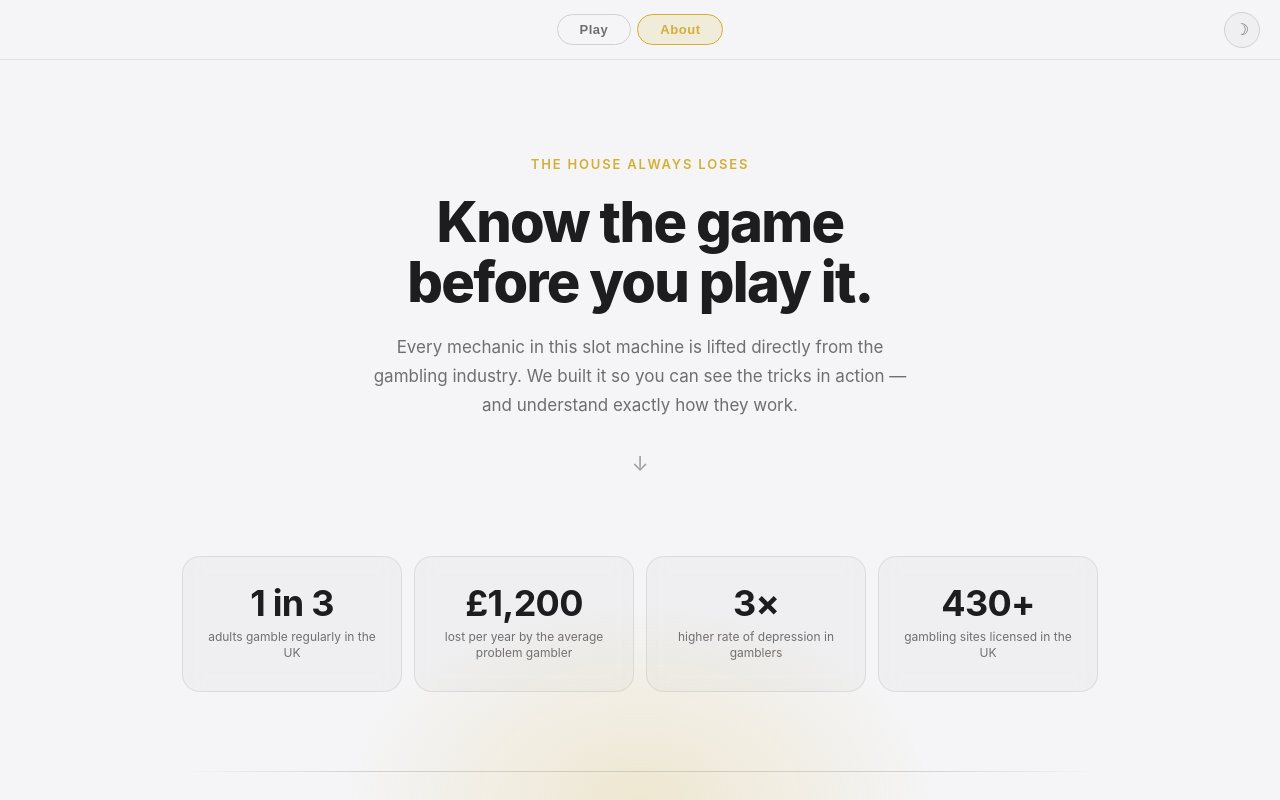
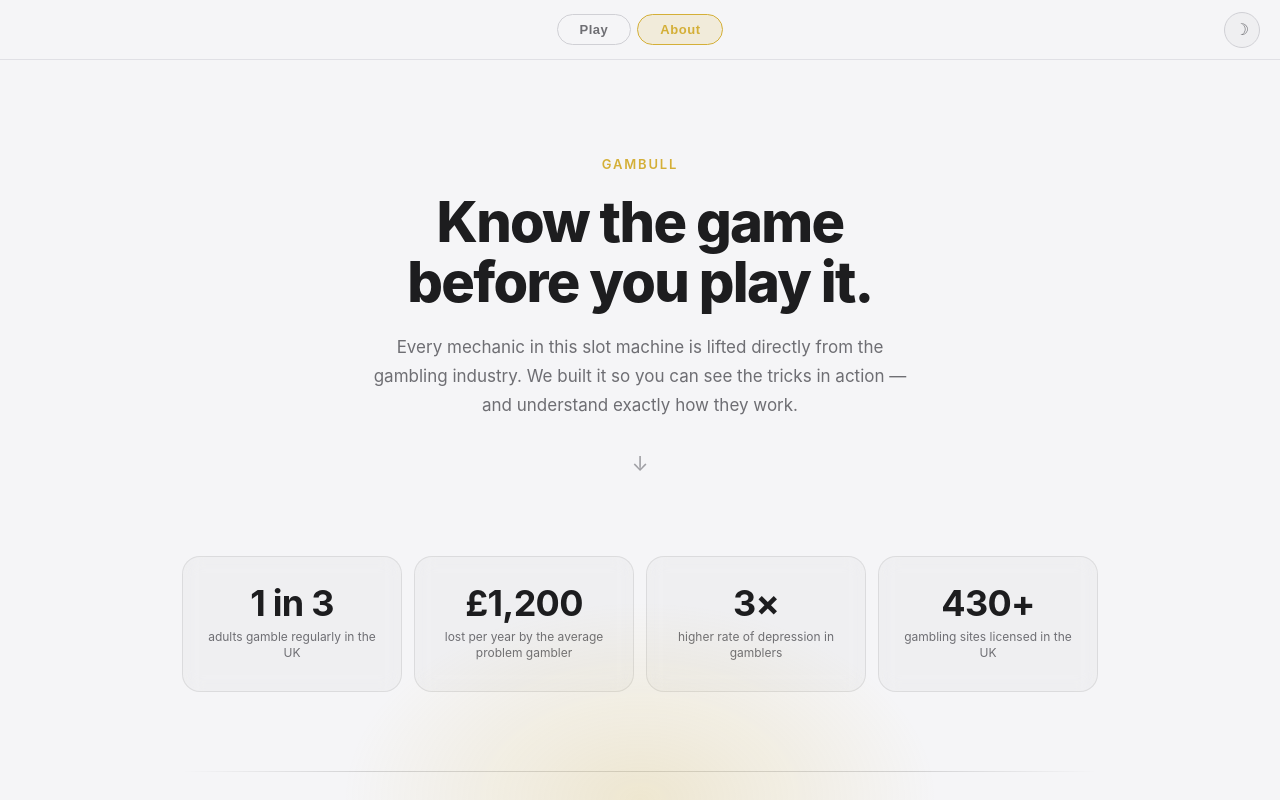
Before and after one commit to danbennett239/House-Always-Loses, a React (Vite) app: page / in a window 1280 px wide. Both pictures are taken after a click on the button "About". Shown: the top 800 px of the page. Built offline with nearby package versions, Linux system fonts and the light colour scheme.

Commit message:
Update to Gambull

```diff
--- a/index.html
+++ b/index.html
@@ -3,7 +3,7 @@
   <head>
     <meta charset="UTF-8" />
     <meta name="viewport" content="width=device-width, initial-scale=1.0" />
-    <title>The House Always Loses</title>
+    <title>GamBull</title>
   </head>
   <body>
     <div id="root"></div>
--- a/src/components/AboutUs/AboutUs.jsx
+++ b/src/components/AboutUs/AboutUs.jsx
@@ -182,7 +182,7 @@
             animate={{ opacity: 1, y: 0 }}
             transition={{ duration: 0.5 }}
           >
-            The House Always Loses
+            GamBull
           </motion.p>
           <motion.h1
             className="au-hero-title"
```
